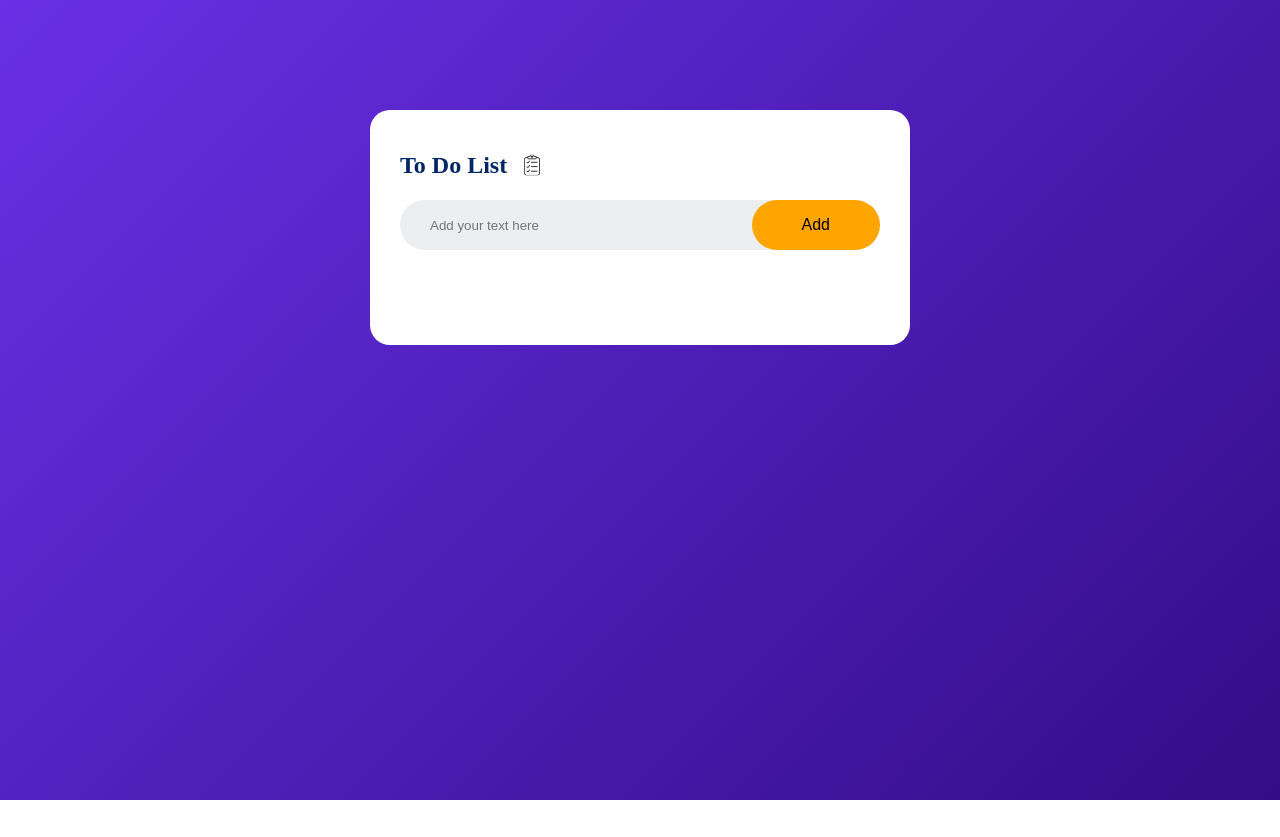
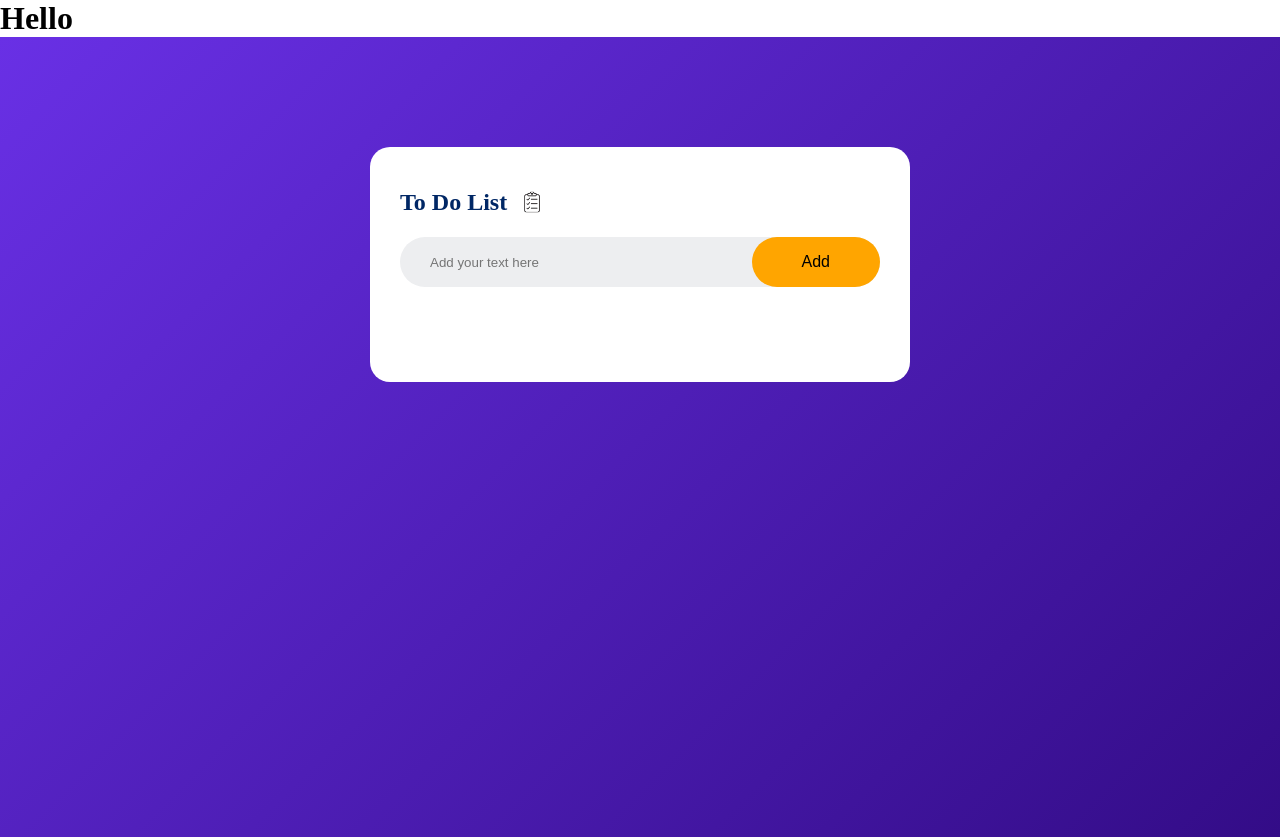
Before and after one commit to 20R01A05E6/webpage, a plain HTML site: page index.html in a window 1280 px wide. Before the commit the page ends 800 px from the top, so only its background shows below. Drawn offline with Linux system fonts and the light colour scheme.

Commit message:
New Commit

```diff
--- a/index.html
+++ b/index.html
@@ -6,6 +6,7 @@
     </head>
 
     <body>
+<h1> Hello</h1><!-- New Commit-->
         <div class="container">
 
             <div class="to-do">
```
